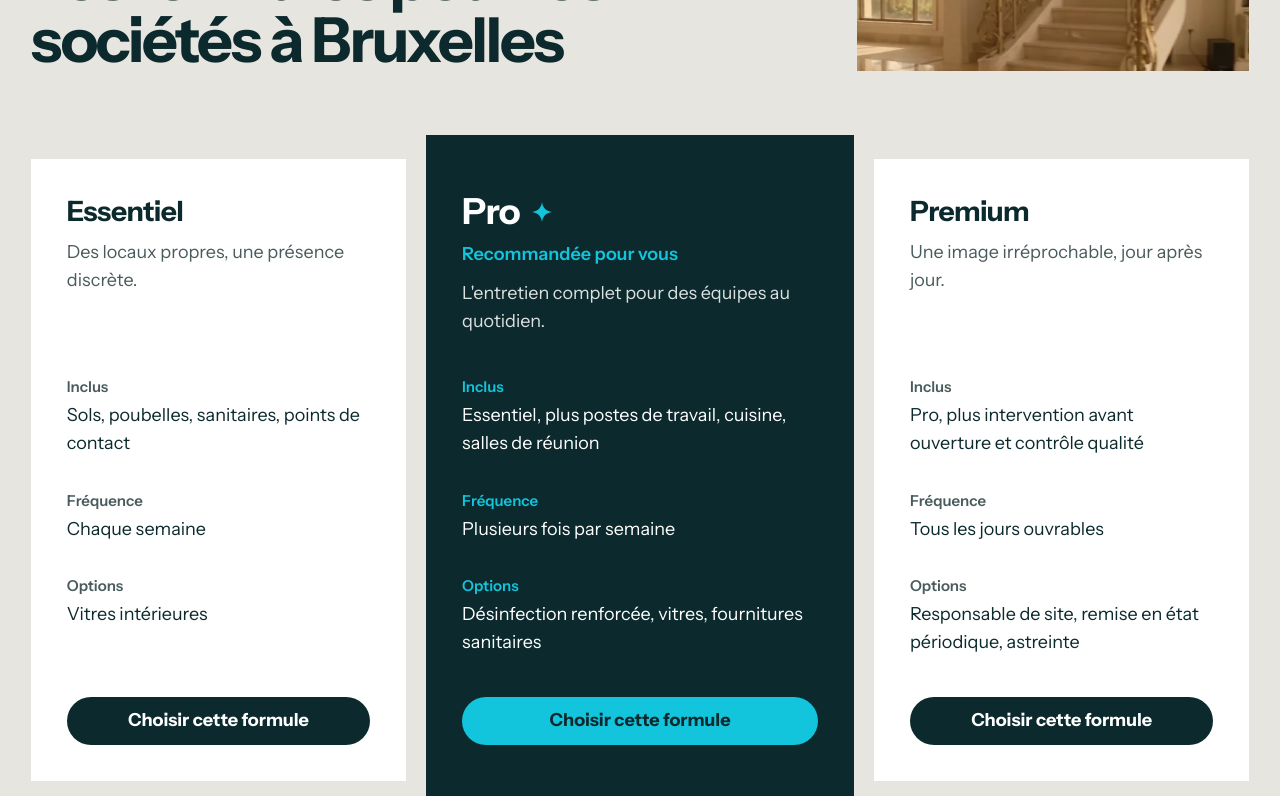
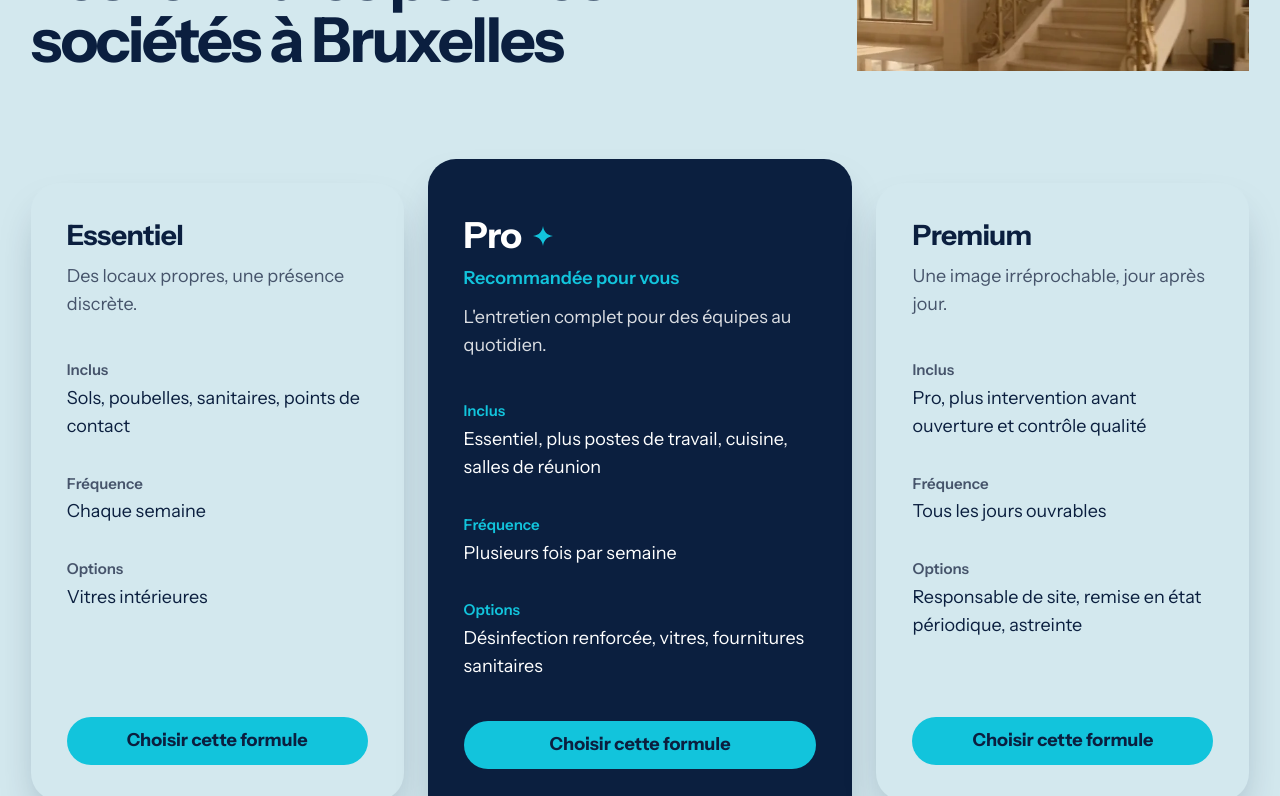
Before and after one commit to leyou667/Ptg, a Next.js app: page /nettoyage/bruxelles in a window 1280 px wide. Shown: the part 940-1736 px from the top of the page. Built offline with nearby package versions, Linux system fonts and the light colour scheme; no server answers.

Commit message:
Palette bleu ciel, boutons cyan, formules en carrousel avec ombres et agrandissement central
Co-Authored-By: Claude Sonnet 5.5 <noreply@anthropic.com>
Claude-Session: https://claude.ai/code/session_01HvrYwRBd3r3dHn3CmQy9xx

```diff
--- a/app/globals.css
+++ b/app/globals.css
@@ -1,13 +1,13 @@
 @import "tailwindcss";
 
 @theme {
-  --color-ink: #0c2a2d;
-  --color-ink-soft: #4a5b5c;
+  --color-ink: #0b1f3f;
+  --color-ink-soft: #46546b;
   --color-cyan: #12c4dc;
-  --color-ground: #f7f7f5;
-  --color-stone: #e7e5df;
+  --color-ground: #eaf5f8;
+  --color-stone: #d3e8ee;
   --font-sans: var(--font-sans-face), ui-sans-serif, system-ui, sans-serif;
-  --shadow-flotte: 0 18px 40px -18px rgb(12 42 45 / 0.5);
+  --shadow-flotte: 0 22px 44px -16px rgb(11 31 63 / 0.38);
 }
 
 :root { color-scheme: light; }
@@ -62,8 +62,8 @@ html.lenis, html.lenis body { height: auto; }
   }
   .btn:hover { transform: translate3d(0, -2px, 0); }
   .btn:active { transform: translate3d(0, 1px, 0); }
-  .btn-primary { background: var(--color-ink); color: #fff; }
-  .btn-primary:hover { background: #16474b; }
+  .btn-primary { background: var(--color-cyan); color: var(--color-ink); }
+  .btn-primary:hover { background: #46d6e8; }
   .btn-cyan { background: var(--color-cyan); color: var(--color-ink); }
   .btn-cyan:hover { background: #46d6e8; }
   .btn-ghost { background: var(--color-stone); color: var(--color-ink); }
--- a/app/layout.tsx
+++ b/app/layout.tsx
@@ -28,7 +28,7 @@ export const metadata: Metadata = {
   alternates: { canonical: "./" },
 };
 
-export const viewport: Viewport = { themeColor: "#f7f7f5", width: "device-width", initialScale: 1 };
+export const viewport: Viewport = { themeColor: "#eaf5f8", width: "device-width", initialScale: 1 };
 
 export default function RootLayout({ children }: { children: React.ReactNode }) {
   return (
--- a/components/FormulaCards.tsx
+++ b/components/FormulaCards.tsx
@@ -1,4 +1,7 @@
+"use client";
+
 import Link from "next/link";
+import { useEffect, useRef } from "react";
 import type { Formula, FormulaId, Profile } from "@/content/fr";
 import { quote } from "@/content/fr";
 import { Star } from "./Star";
@@ -14,21 +17,62 @@ type Props = {
 };
 
 /**
- * Trois formules, pas trois cartes identiques : la recommandée est plus grande, en ink ; les deux autres
- * sont plates, d'un pas de tonalité. Les lignes comparables sont alignées d'une formule à l'autre (sous-grille).
+ * Trois formules côte à côte. Sur ordinateur : la recommandée est plus grande, en ink. Sur téléphone : un carrousel
+ * qu'on fait glisser, la formule du milieu s'agrandit, ses voisines dépassent des deux côtés. Chaque formule porte
+ * une ombre (elle flotte au-dessus du fond).
  */
 export function FormulaCards({ items, profile, selected, onChoose, tone = "stone" }: Props) {
-  const plain = tone === "stone" ? "bg-stone" : "bg-white";
+  const plain = tone === "stone" ? "bg-ground" : "bg-stone";
+  const rail = useRef<HTMLDivElement>(null);
+
+  useEffect(() => {
+    const el = rail.current;
+    if (!el) return;
+    const cards = Array.from(el.querySelectorAll<HTMLElement>("[data-card]"));
+    let frame = 0;
+    const apply = () => {
+      frame = 0;
+      const mid = el.scrollLeft + el.clientWidth / 2;
+      for (const c of cards) {
+        const centre = c.offsetLeft + c.offsetWidth / 2;
+        const d = Math.min(1, Math.abs(centre - mid) / c.offsetWidth);
+        c.style.setProperty("--s", String(1.04 - 0.14 * d));
+        c.style.setProperty("--o", String(1 - 0.35 * d));
+      }
+    };
+    const onScroll = () => {
+      if (!frame) frame = requestAnimationFrame(apply);
+    };
+    // Au départ : la formule recommandée (ou choisie) est au milieu.
+    const start = cards[Math.max(0, items.findIndex((f) => (selected ? f.id === selected : f.recommended)))];
+    if (start && el.scrollWidth > el.clientWidth) el.scrollLeft = start.offsetLeft + start.offsetWidth / 2 - el.clientWidth / 2;
+    apply();
+    el.addEventListener("scroll", onScroll, { passive: true });
+    window.addEventListener("resize", onScroll);
+    return () => {
+      el.removeEventListener("scroll", onScroll);
+      window.removeEventListener("resize", onScroll);
+      if (frame) cancelAnimationFrame(frame);
+    };
+    // Position de départ seulement : choisir une formule ne doit pas faire sauter le carrousel.
+    // eslint-disable-next-line react-hooks/exhaustive-deps
+  }, [items]);
+
   return (
-    <div className="grid items-stretch gap-10 md:grid-cols-[1fr_1.14fr_1fr] md:gap-x-5 md:gap-y-0">
+    <div
+      ref={rail}
+      tabIndex={-1}
+      className="-mx-5 flex snap-x snap-mandatory items-stretch gap-4 overflow-x-auto px-[11%] py-10 [scrollbar-width:none] md:mx-0 md:grid md:snap-none md:grid-cols-[1fr_1.14fr_1fr] md:gap-x-6 md:overflow-visible md:px-0 md:py-6 [&::-webkit-scrollbar]:hidden"
+    >
       {items.map((f) => {
         const rec = !!f.recommended;
         const isSel = selected === f.id;
         return (
           <article
             key={f.id}
+            data-card
             aria-label={`Formule ${f.name}`}
-            className={`grid gap-0 p-6 md:row-span-5 md:grid-rows-subgrid md:p-9 ${
+            className={`flex w-[78%] shrink-0 snap-center flex-col rounded-[28px] p-6 shadow-flotte transition-[box-shadow] max-md:[opacity:var(--o,1)] max-md:[transform:scale(var(--s,1))] md:w-auto md:p-9 ${
               rec ? "on-dark bg-ink text-white md:-my-6 md:py-14" : plain
             } ${isSel ? "outline outline-4 outline-offset-[-4px] outline-cyan" : ""}`}
           >
@@ -46,7 +90,7 @@ export function FormulaCards({ items, profile, selected, onChoose, tone = "stone
                 <p className="mt-1">{r.value}</p>
               </div>
             ))}
-            <div className="pt-6">
+            <div className="mt-auto pt-6">
               {onChoose ? (
                 <button type="button" className={`btn w-full ${rec ? "btn-cyan" : "btn-primary"}`} aria-pressed={isSel} onClick={() => onChoose(f.id)}>
                   {isSel ? quote.formulas.chosen : quote.formulas.choose}
--- a/components/questionnaire/Field.tsx
+++ b/components/questionnaire/Field.tsx
@@ -33,7 +33,7 @@ export function Field({ def, value, error, onChange, onBlur, idPrefix }: Props)
             type="checkbox"
             checked={value === true}
             onChange={(e) => onChange(def.name, e.target.checked)}
-            className="h-6 w-6 shrink-0 accent-[#0c2a2d]"
+            className="h-6 w-6 shrink-0 accent-[#0b1f3f]"
           />
           <span>{def.label}</span>
         </label>
--- a/components/questionnaire/Questionnaire.tsx
+++ b/components/questionnaire/Questionnaire.tsx
@@ -350,7 +350,7 @@ export function Questionnaire({ profile, initialFormula }: { profile: Profile; i
                       onChange={(e) => change("consent", e.target.checked)}
                       aria-invalid={errs.consent ? true : undefined}
                       aria-describedby={errs.consent ? "err-consent" : undefined}
-                      className="mt-0.5 h-6 w-6 shrink-0 accent-[#0c2a2d]"
+                      className="mt-0.5 h-6 w-6 shrink-0 accent-[#0b1f3f]"
                     />
                     <span>
                       {flow.consent}{" "}
```
Also changed, not shown: 1 other file (tests, documents, lock files or other folders).
